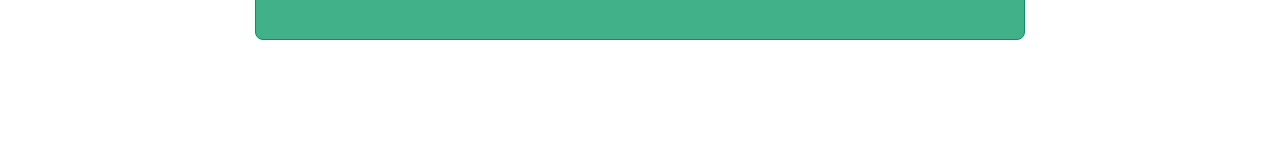
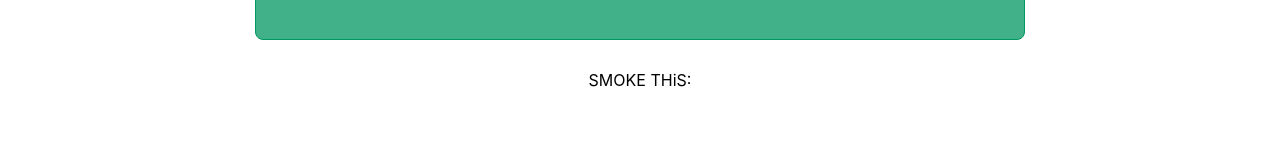
Before and after one commit to med-cab-bw-team/FE, a React (Create React App) app in the folder medcab-front-end/: page /weed4me in a window 1280 px wide. Shown: the part 550-710 px from the top of the page. Built offline with nearby package versions, Linux system fonts and the light colour scheme.

Commit message:
recomendations render

```diff
--- a/medcab-front-end/src/actions/actions.js
+++ b/medcab-front-end/src/actions/actions.js
@@ -86,6 +86,7 @@ export const recommendation = (state) => (dispatch) => {
     axios.get(`https://greengardenapi.herokuapp.com/recommendation/${state}`)
         .then(res => {
             console.log(res);
+
             dispatch({type: RECOMMEND_SUCCESS, payload: res.data});
         })
         .catch(err => {
--- a/medcab-front-end/src/components/RecForm.js
+++ b/medcab-front-end/src/components/RecForm.js
@@ -67,10 +67,12 @@ const ButtonStyling = styled.button`
         e.preventDefault();
         props.recommendation('`I am feeling ${props.symptom}, I need ${props.strain}, and I prefer the flavor ${props.flavor}`');
          setTimeout(()=>{
-          console.log(recommendation.dispatch)
+          /* console.log(recommendation.dispatch) */
+          console.log(props.recommendations)
     },1500)
 
     }
+
 
 
 
@@ -119,21 +121,23 @@ const ButtonStyling = styled.button`
           </ButtonStyling>
             </form>
         </RecStyled>
-
-
-
+       <div> SMOKE THiS:
+            {props.recommendations.map((data) => (
+            <div> { data.Strain}</div>
+          ))}
+      </div>
         </div>
 
 
     )
-
 
 }
 const mapStateToProps = (state) => {
   return {
     symptom: state.recommendation.symptom,
     strain: state.recommendation.strain,
-    flavor: state.recommendation.flavor
+    flavor: state.recommendation.flavor,
+    recommendations: state.recommendation.recommendations
   }
 }
 
--- a/medcab-front-end/src/reducers/RegistrationReducer.js
+++ b/medcab-front-end/src/reducers/RegistrationReducer.js
@@ -57,7 +57,8 @@ export const RecommendationReducer = (state = initialRecommend, action) => {
                 [action.payload.targetName]: action.payload.targetValue
             }
         case RECOMMEND_SUCCESS:
-            localStorage.setItem('recData', action.payload.data)
+            console.log("LOOK HERE", action.payload)
+
             return {
                 ...state,
                 recommendations: action.payload
```
